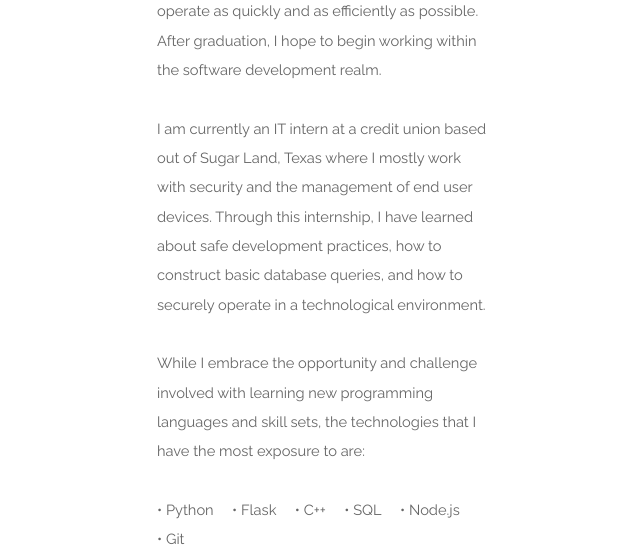
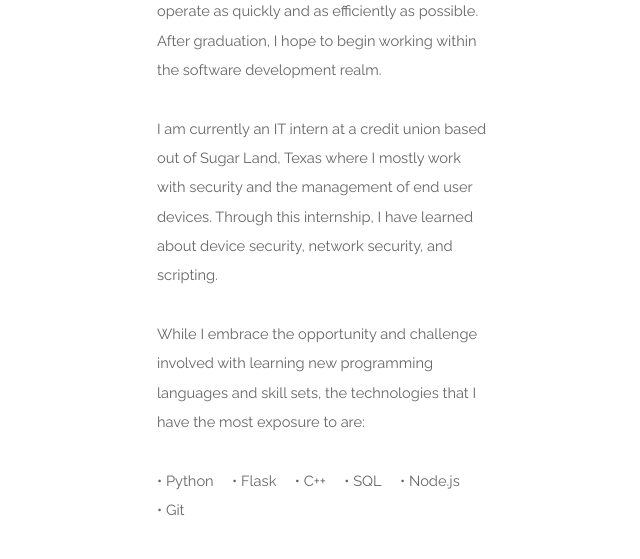
Before and after one commit to WillBurnham/personal-website, a Flask app: page / in a window 1280 px wide. Shown: the part 880-1439 px from the top of the page, without its empty margins (505-1145 px from the left). Run offline with Flask 2, Linux system fonts and the light colour scheme.

Commit message:
changing wording in home page

```diff
--- a/templates/index.html
+++ b/templates/index.html
@@ -43,7 +43,7 @@
 							</div>
 							<div class="6u$ 12u$(medium)">
 								<p>My name is Will Burnham and I am a senior Computer Science student currently living in Houston, Texas. The facets of software development that I enjoy most are web development and optimizing algorithms to operate as quickly and as efficiently as possible. After graduation, I hope to begin working within the software development realm. </p>
-								<p>I am currently an IT intern at a credit union based out of Sugar Land, Texas where I mostly work with security and the management of end user devices. Through this internship, I have learned about safe development practices, how to construct basic database queries, and how to securely operate in a technological environment.</p>
+								<p>I am currently an IT intern at a credit union based out of Sugar Land, Texas where I mostly work with security and the management of end user devices. Through this internship, I have learned about device security, network security, and scripting.</p>
     							<p>While I embrace the opportunity and challenge involved with learning new programming languages and skill sets, the technologies that I have the most exposure to are:</p>
     							<ul class="icons">
             						<li>&bull; Python</li>
```
